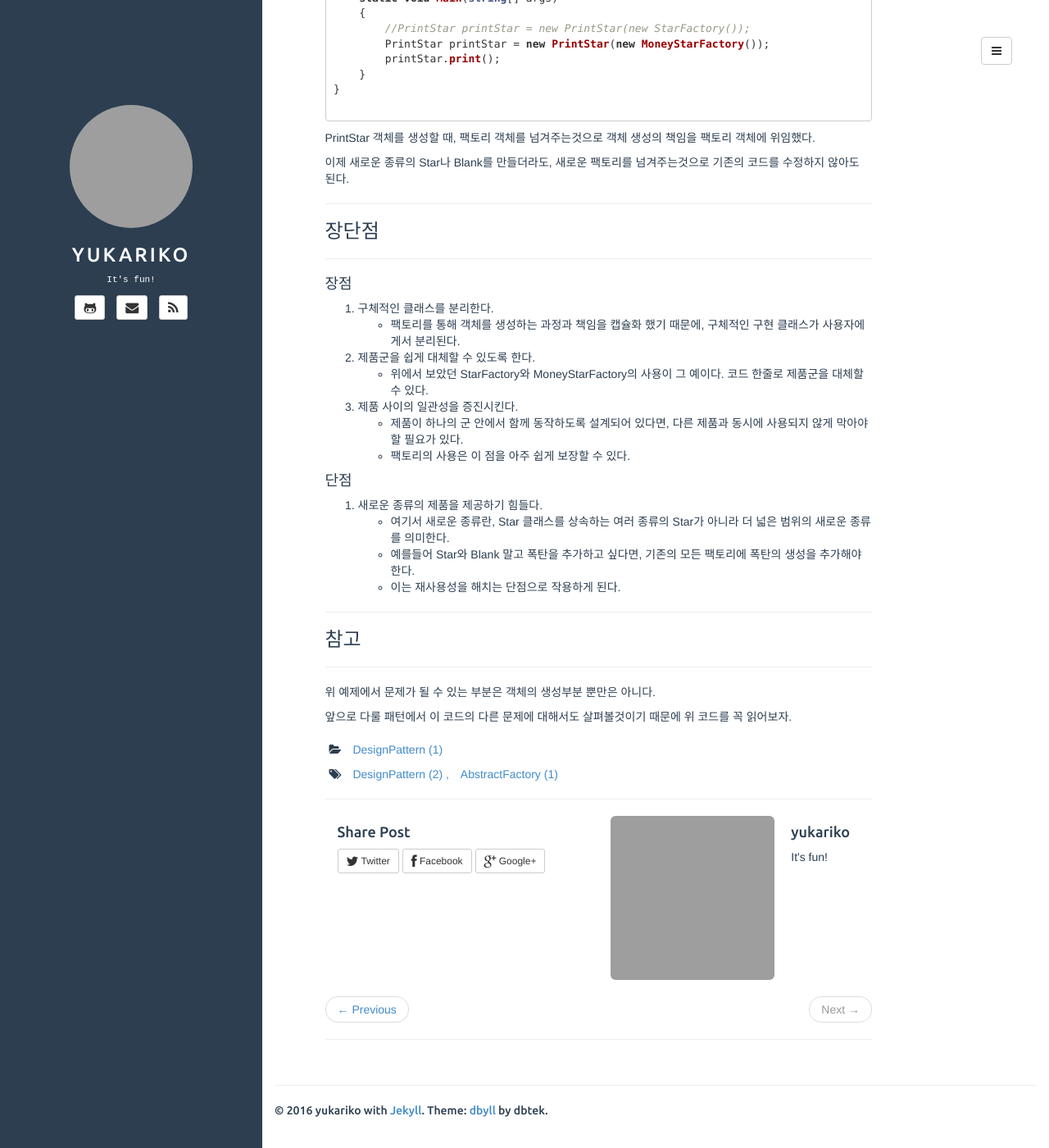
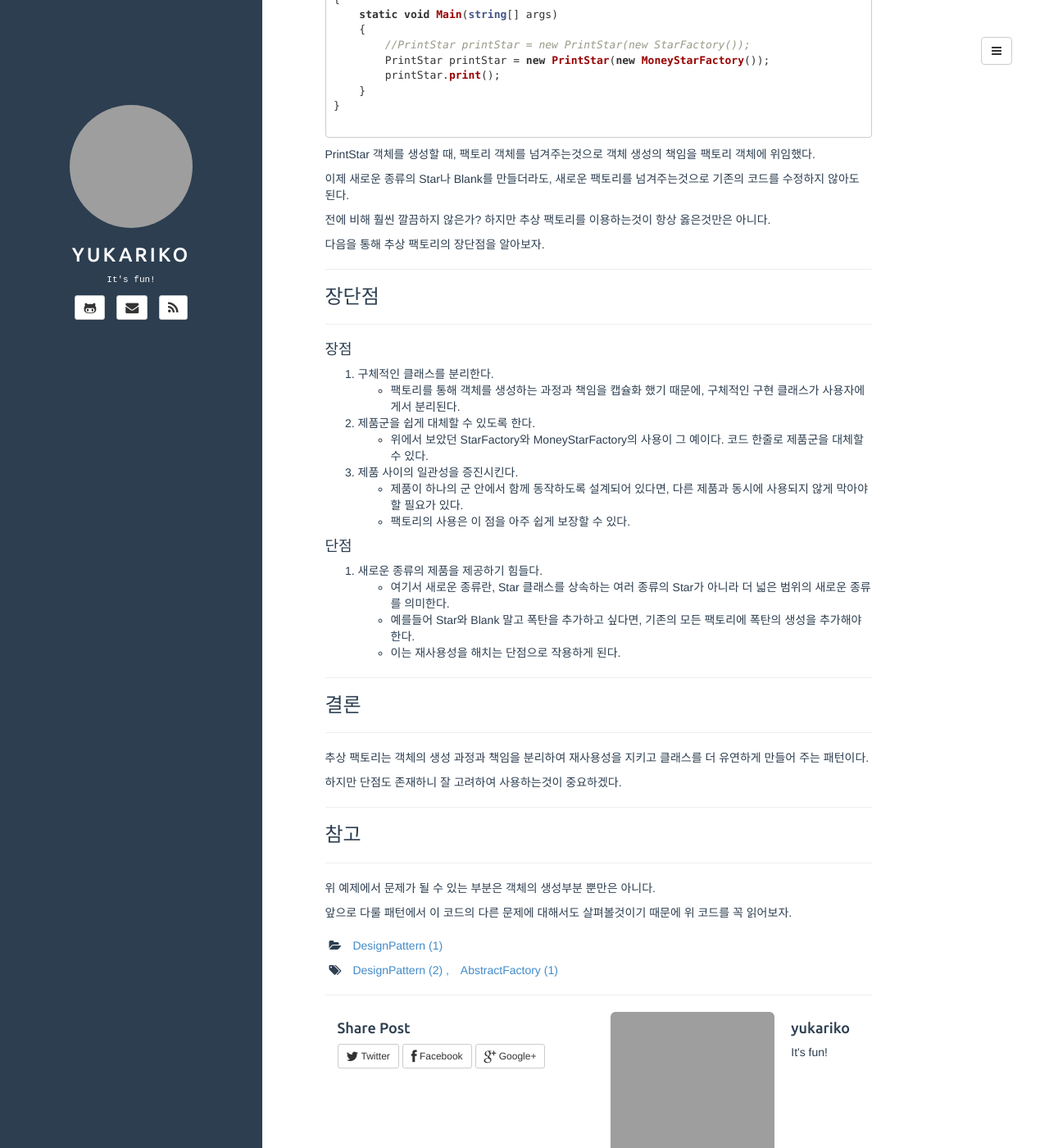
Before and after one commit to Yukariko/yukariko.github.io, a Jekyll site: the page built from _posts/2016-08-19-abstract-factory.md, in a window 1280 px wide and 1400 px high, scrolled down 4205 px. Shown: the whole window at 82% size. Built offline with Jekyll 4.4.1, drawn with Linux system fonts in a browser that asks for light colours; comment, search, counter and statistics services are not loaded; some of the changed text lies outside the part shown; grey boxes are pictures that could not be loaded.

Commit message:
fix and supplement

````diff
--- a/_posts/2016-08-19-abstract-factory.md
+++ b/_posts/2016-08-19-abstract-factory.md
@@ -75,7 +75,7 @@ class PrintStar
 
 ```
 
-위에 설명하진 않았지만, 코드를 보면 별을 찍는 PrintStar라는 클래스가 있고
+위에 설명하진 않았지만, 코드를 보면 별을 찍는 PrintStar라는 클래스가 있고,
 생성자에서 map을 구성하고 있다.
 
 map의 출력은 PrintStar 클래스의 print 메소드를 통해 이루어진다.
@@ -173,7 +173,7 @@ mode가 1이면 MoneyStar를, 그 외엔 Star를 출력한다.
 
 이 코드의 문제점이 보이는가?
 
-그렇다. **바로 별의 종류가 늘어날 수록 생성자에 하드코딩을 하고 있는것이 문제이다.**
+그렇다. **바로 별의 종류가 늘어날 때마다 생성자에 하드코딩을 해야 하는것이 문제이다.**
 (~~물론 다른 문제들도 있긴하다~~)
 
 이렇게 되면 새로운 별이 추가될 때 마다 기존의 PrintStar 클래스를 수정해야 한다.
@@ -261,6 +261,10 @@ PrintStar 객체를 생성할 때, 팩토리 객체를 넘겨주는것으로 객
 
 이제 새로운 종류의 Star나 Blank를 만들더라도, 새로운 팩토리를 넘겨주는것으로 기존의 코드를 수정하지 않아도 된다.
 
+전에 비해 훨씬 깔끔하지 않은가? 하지만 추상 팩토리를 이용하는것이 항상 옳은것만은 아니다.
+
+다음을 통해 추상 팩토리의 장단점을 알아보자.
+
 ----
 
 ### 장단점
@@ -286,6 +290,17 @@ PrintStar 객체를 생성할 때, 팩토리 객체를 넘겨주는것으로 객
 
 ----
 
+### 결론
+
+----
+
+추상 팩토리는 객체의 생성 과정과 책임을 분리하여 재사용성을 지키고
+클래스를 더 유연하게 만들어 주는 패턴이다.
+
+하지만 단점도 존재하니 잘 고려하여 사용하는것이 중요하겠다.
+
+----
+
 ### 참고
 
 ----
````
